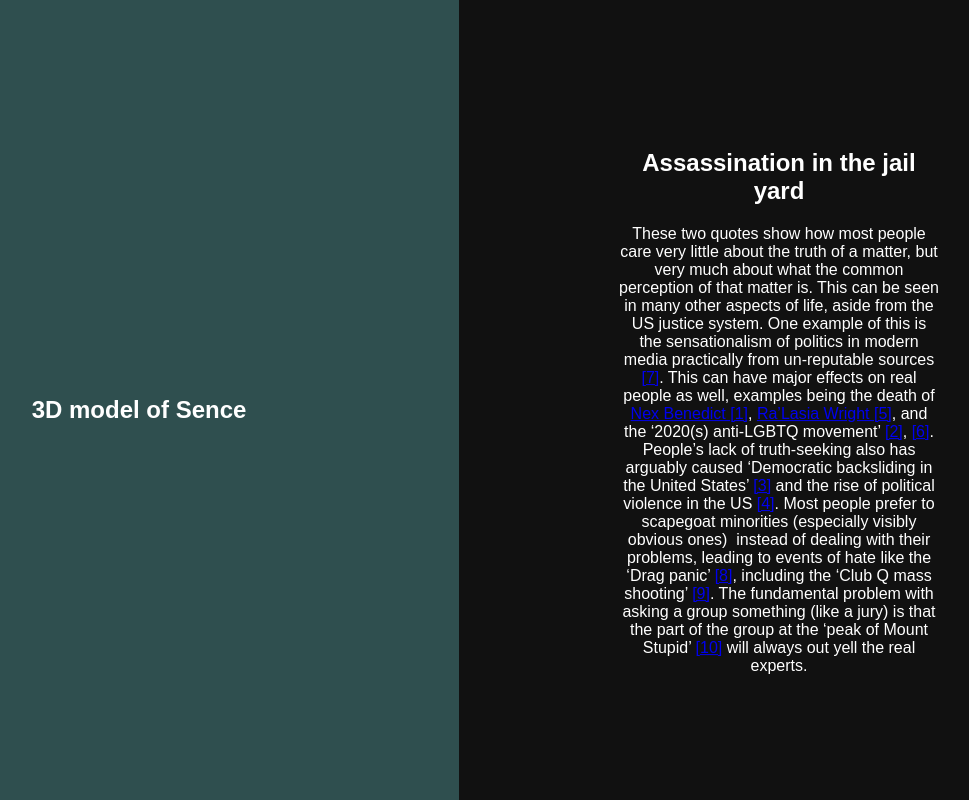
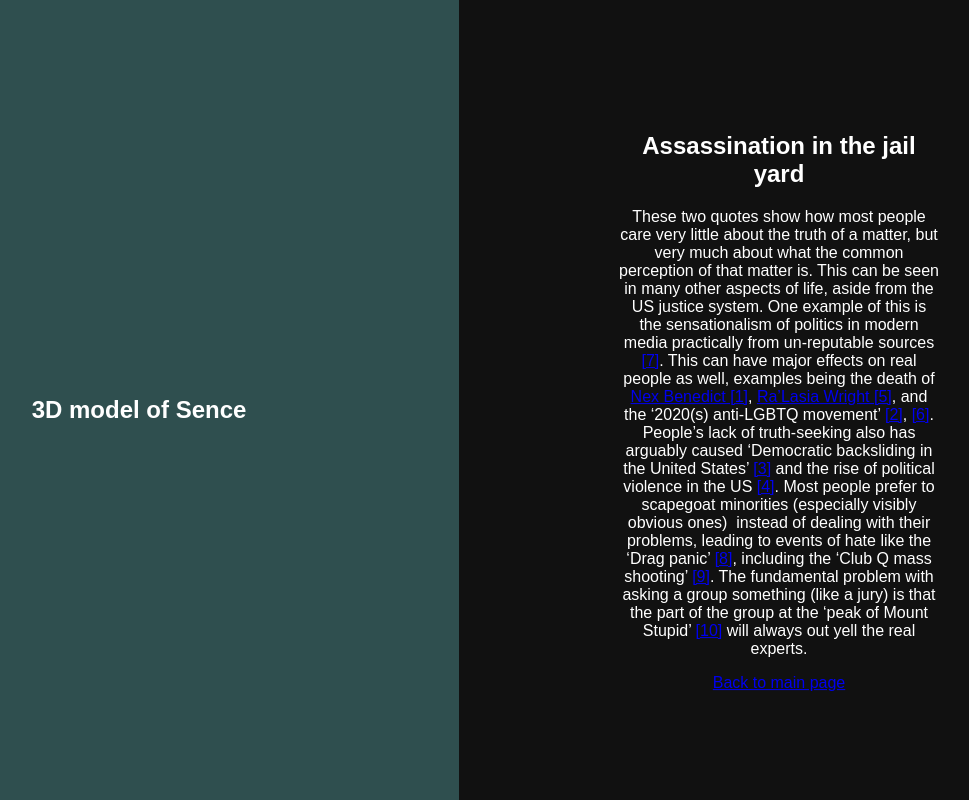
Before and after one commit to WoodwardIII-HS/ELA-3D, a plain HTML site: page jail.html in a window 1280 px wide. Shown: the whole page, without its empty margins (181-1150 px from the left). Drawn offline with Linux system fonts and the light colour scheme; some packages are replaced by stand-ins of ours; a script that the page names is missing.

Commit message:
Update jail.html

```diff
--- a/jail.html
+++ b/jail.html
@@ -97,6 +97,7 @@ background-color:DarkSlateGray;
   <a href="https://en.wikipedia.org/wiki/File:Dunning%E2%80%93Kruger_Effect_01.svg">[10]</a>
   will always out yell the real experts.
 </p>
+    <p><a href="https://woodwardiii-hs.github.io/ELA-3D/">Back to main page</a></p>
   </div>
 </div>
 
```
